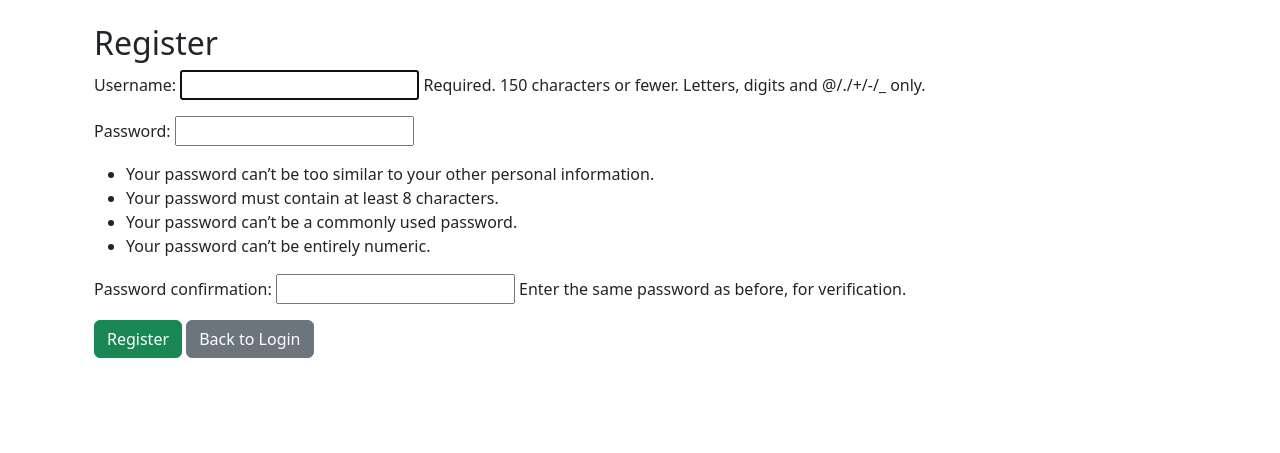
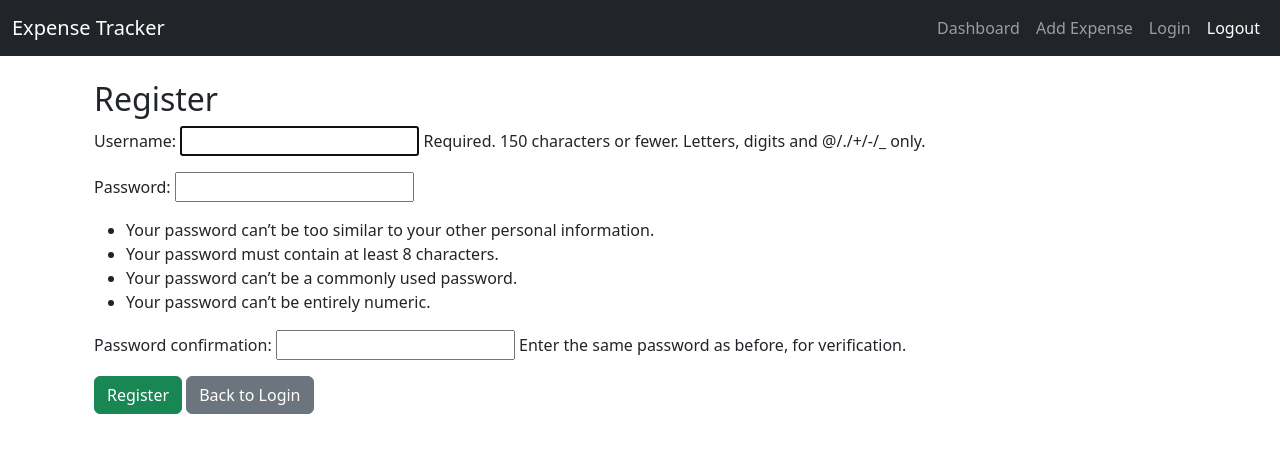
Before and after one commit to Ammaarah-web/Capstone-, a Django app: page /register/ in a window 1280 px wide. Shown: the top 453 px of the page. Run offline with Django 4.2, Linux system fonts and the light colour scheme.

Commit message:
delete expense, edit expense, navigation buttons and html sorted

```diff
--- a/templates/base.html
+++ b/templates/base.html
@@ -2,12 +2,41 @@
 <html>
 <head>
     <title>Expense Tracker</title>
+    <meta name="viewport" content="width=device-width, initial-scale=1">
     <link rel="stylesheet" href="https://cdn.jsdelivr.net/npm/bootstrap@5.3.0/dist/css/bootstrap.min.css">
 </head>
 <body>
-    <div class="container">
+    <nav class="navbar navbar-expand-lg navbar-dark bg-dark">
+        <div class="container-fluid">
+            <a class="navbar-brand" href="{% url 'dashboard' %}">Expense Tracker</a>
+            <button class="navbar-toggler" type="button" data-bs-toggle="collapse" data-bs-target="#navbarNav" aria-controls="navbarNav" aria-expanded="false" aria-label="Toggle navigation">
+                <span class="navbar-toggler-icon"></span>
+            </button>
+            <div class="collapse navbar-collapse" id="navbarNav">
+                <ul class="navbar-nav ms-auto">
+                    <li class="nav-item">
+                        <a class="nav-link" href="{% url 'dashboard' %}">Dashboard</a>
+                    </li>
+                    <li class="nav-item">
+                        <a class="nav-link" href="{% url 'add_expense' %}">Add Expense</a>
+                    </li>
+                    <li class="nav-item">
+                        <a class="nav-link" href="{% url 'login' %}">Login</a>
+                    </li>
+                    <li class="nav-item">
+                        <form action="{% url 'logout' %}" method="post" style="display:inline;">
+                            {% csrf_token %}
+                            <button type="submit" class="nav-link btn btn-link" style="color:white;">Logout</button>
+                        </form>
+                    </li>
+                </ul>
+            </div>
+        </div>
+    </nav>
+    <div class="container mt-4">
         {% block content %}
         {% endblock %}
     </div>
+    <script src="https://cdn.jsdelivr.net/npm/bootstrap@5.3.0/dist/js/bootstrap.bundle.min.js"></script>
 </body>
 </html>
```
Also changed, not shown: templates/delete_expense.html (added, +12 -0 lines), templates/edit_expense.html (added, +12 -0 lines).
